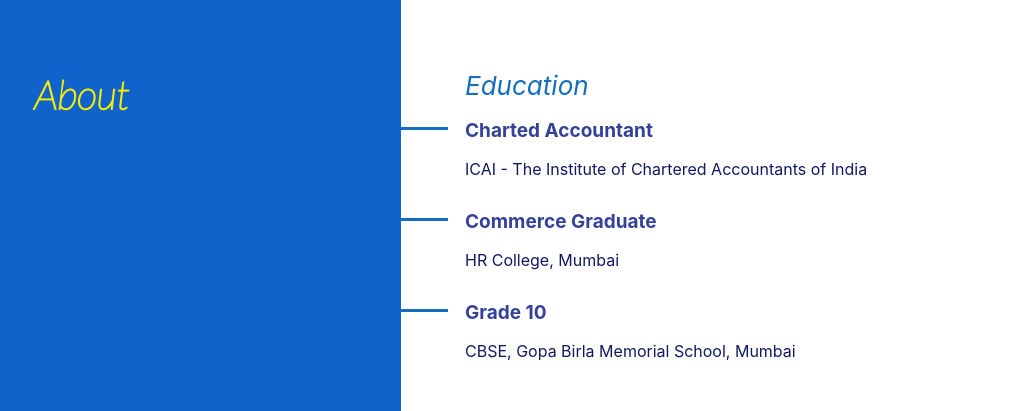
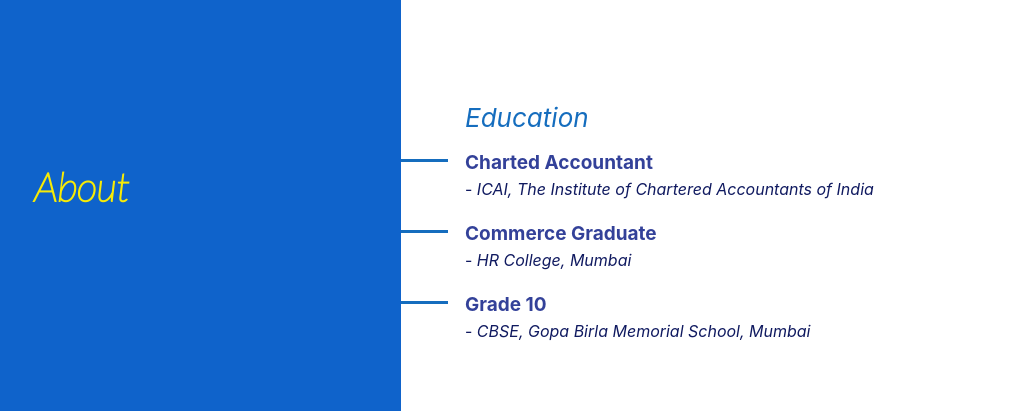
Before and after one commit to Dhiraj5789/author-portfolio-website, a Next.js app: page /about in a window 1280 px wide. Shown: the part 213-624 px from the top of the page, without its empty margins (239-1265 px from the left). Built offline with nearby package versions, Linux system fonts and the light colour scheme.

Commit message:
code refactoring

```diff
--- a/modules/common-styles.ts
+++ b/modules/common-styles.ts
@@ -19,7 +19,22 @@ export const Aside = styled.aside<AsideContainerProps>`
   height: 100vh;
   background: ${(props) => (!!props.pageType ? PRIMARY_BLUE : PRIMARY_BLUE)};
   @media (max-width: 655px) {
-    display: none;
+    position: relative;
+    height: 10vh;
+    width: 100%;
+  }
+`;
+
+export const Article = styled.article`
+  display: flex;
+  height: 100vh;
+  flex-direction: column;
+  align-items: center;
+  justify-content: center;
+  text-align: center;
+  @media (max-width: 655px) {
+    height: 10vh;
+    width: 100%;
   }
 `;
 
@@ -86,12 +101,14 @@ export const LinedH2 = styled.h2`
   a {
     text-decoration: none;
     font-style: italic;
-    padding-left: 1rem;
     color: black;
     font-family: "Lato";
     &:hover {
       text-decoration: underline;
       text-decoration-color: #61d11f;
+    }
+    svg {
+      margin-right: 0.8rem;
     }
   }
 `;
@@ -120,7 +137,7 @@ export const SectionLarge = styled.section`
   margin: 15% 10% 10%;
   p {
     color: ${DARK_BLUE};
-    margin-top: 1rem;
+    margin: 0.25rem 0 1.5rem;
   }
 `;
 
@@ -148,4 +165,5 @@ export const PostsContainer = styled.section`
 export const ResponsiveImage = styled.img`
   width: 100%;
   height: 30vw;
+  margin-bottom: 5rem;
 `;
--- /dev/null
+++ b/modules/constants.ts
@@ -0,0 +1,16 @@
+export const Eductation = [
+  {
+    certificate: "Charted Accountant",
+    institute: "ICAI, The Institute of Chartered Accountants of India",
+  },
+  {
+    certificate: "Commerce Graduate",
+    institute: "HR College, Mumbai",
+  },
+  {
+    certificate: "Grade 10",
+    institute: "CBSE, Gopa Birla Memorial School, Mumbai",
+  },
+];
+
+export const About = ["Life Coach", "Coach to CA students", "Content Writer"];
--- a/modules/landing-content/styles.ts
+++ b/modules/landing-content/styles.ts
@@ -5,16 +5,6 @@ import {
   SECONDARY_YELLOW,
   WHITE,
 } from "../colors";
-
-export const Article = styled.article`
-  height: 77vh;
-  display: flex;
-  flex-direction: column;
-  align-items: center;
-  justify-content: center;
-  text-align: center;
-  position: relative;
-`;
 
 export const LandingSection = styled.section`
   text-align: center;
--- a/modules/nav-drawer/index.tsx
+++ b/modules/nav-drawer/index.tsx
@@ -1,4 +1,4 @@
-import * as React from "react";
+import { Fragment, useState } from "react";
 import Box from "@mui/material/Box";
 import Drawer from "@mui/material/Drawer";
 import Button from "@mui/material/Button";
@@ -8,7 +8,7 @@ import { muiPaper, A } from "./styles";
 import { HamburgerIcon } from "./nav-icon";
 
 export default function TemporaryDrawer() {
-  const [state, setState] = React.useState(false);
+  const [state, setState] = useState(false);
 
   const toggleDrawer =
     (open: boolean) => (event: React.KeyboardEvent | React.MouseEvent) => {
@@ -35,7 +35,7 @@ export default function TemporaryDrawer() {
   );
 
   return (
-    <React.Fragment>
+    <Fragment>
       <Button onClick={toggleDrawer(!state)} style={{ zIndex: "5" }}>
         <HamburgerIcon state={state} />
       </Button>
@@ -51,6 +51,6 @@ export default function TemporaryDrawer() {
       >
         <Listed />
       </Drawer>
-    </React.Fragment>
+    </Fragment>
   );
 }
--- a/pages/_app.tsx
+++ b/pages/_app.tsx
@@ -1,7 +1,7 @@
 import type { AppProps } from "next/app";
 import Head from "next/head";
 import { Main, Aside, H1 } from "../modules/common-styles";
-import { Article } from "../modules/landing-content/styles";
+import { Article } from "../modules/common-styles";
 import TemporaryDrawer from "../modules/nav-drawer";
 import "./global.css";
 
--- a/pages/about/index.tsx
+++ b/pages/about/index.tsx
@@ -1,52 +1,37 @@
-import { AUTHOR } from "../../data";
 import {
-  CommonSection,
   H3,
   LinedH2,
   ResponsiveImage,
   SectionLarge,
 } from "../../modules/common-styles";
-import { LandingLink } from "../../modules/landing-content/styles";
+import { About, Eductation } from "../../modules/constants";
 
 export default function Bio() {
   return (
     <>
       <SectionLarge>
         <H3>About</H3>
-        <LinedH2>
-          <em>Life Coach</em>
-        </LinedH2>
-        <LinedH2>
-          <em>Coach to CA students</em>
-        </LinedH2>
-        <LinedH2>
-          <em>Content Writer</em>
-        </LinedH2>
+        {About.map((about) => (
+          <LinedH2>
+            <em>{about}</em>
+          </LinedH2>
+        ))}
       </SectionLarge>
-      <CommonSection>
+      <SectionLarge>
         <H3>Education</H3>
-        <LinedH2>
-          <em>Charted Accountant</em>
-        </LinedH2>
-        <p>ICAI - The Institute of Chartered Accountants of India</p>
-      </CommonSection>
-      <CommonSection>
-        <LinedH2>
-          <em>Commerce Graduate</em>
-        </LinedH2>
-        <p>HR College, Mumbai</p>
-      </CommonSection>
-      <CommonSection>
-        <LinedH2>
-          <em>Grade 10</em>
-        </LinedH2>
-        <p>CBSE, Gopa Birla Memorial School, Mumbai</p>
-      </CommonSection>
-
+        {Eductation.map((degree) => (
+          <>
+            <LinedH2>
+              <em>{degree.certificate}</em>
+            </LinedH2>
+            <p>
+              - <i>{degree.institute}</i>
+            </p>
+          </>
+        ))}
+      </SectionLarge>
       <SectionLarge>
         <ResponsiveImage src="https://ucarecdn.com/0c8d5b0e-5d5e-410e-8528-984c7f93f376/Unknown.jpeg" />
-      </SectionLarge>
-      <SectionLarge>
         <ResponsiveImage src="https://ucarecdn.com/e540a55d-41d2-4d27-a4e0-26567961a631/Unknown1.jpeg" />
       </SectionLarge>
     </>
@@ -56,6 +41,6 @@ export default function Bio() {
 export async function getServerSideProps() {
   const pageType = "about";
   return {
-    props: { pageType }, // will be passed to the aside component as props
+    props: { pageType },
   };
 }
```
Also changed, not shown: pages/bio/index.tsx (+11 -10 lines), pages/contact/index.tsx (+6 -4 lines), pages/home/index.tsx (+1 -60 lines), pages/home/title.png (deleted).
